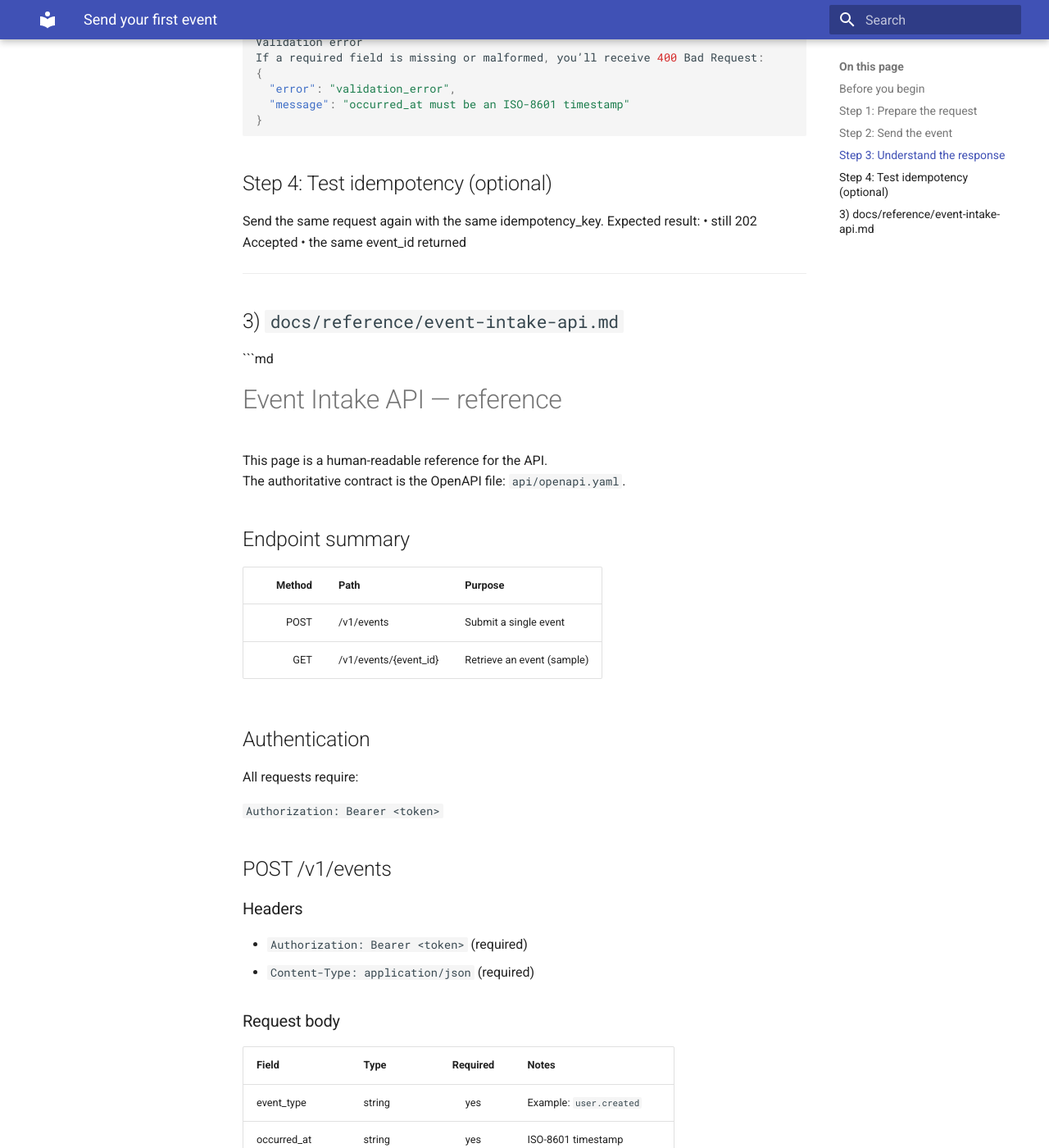
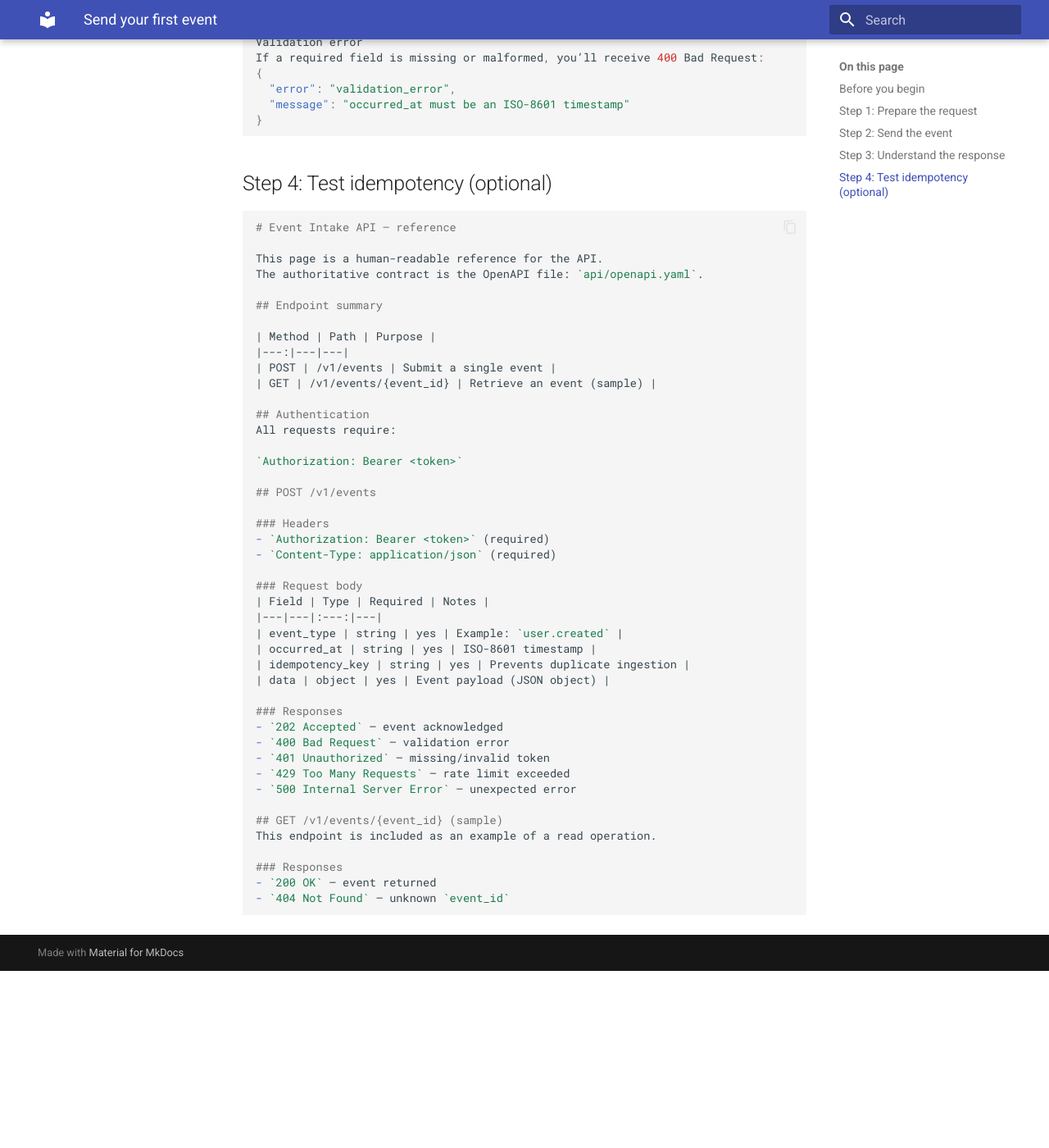
Before and after one commit to luisjguedes/docs-portfolio, an MkDocs documentation site: the page built from docs/how-to/send-first-event.md, in a window 1280 px wide and 1400 px high, scrolled down 1302 px. Shown: the whole window at 82% size. Built offline with MkDocs 1.6.1 and Material for MkDocs 9.7.7, drawn with Linux system fonts in a browser that asks for light colours; after the commit the page ends 2486 px from its top, so only the background shows below that; some of the changed text lies outside the part shown.

Commit message:
Update send-first-event.md

````diff
--- a/docs/how-to/send-first-event.md
+++ b/docs/how-to/send-first-event.md
@@ -55,14 +55,6 @@ If a required field is missing or malformed, you’ll receive 400 Bad Request:
 }
 ```
 ## Step 4: Test idempotency (optional)
-Send the same request again with the same idempotency_key.
-Expected result:
-	•	still 202 Accepted
-	•	the same event_id returned
----
-
-## 3) `docs/reference/event-intake-api.md`
-
 ```md
 # Event Intake API — reference
 
@@ -108,3 +100,4 @@ This endpoint is included as an example of a read operation.
 ### Responses
 - `200 OK` — event returned
 - `404 Not Found` — unknown `event_id`
+```
````
